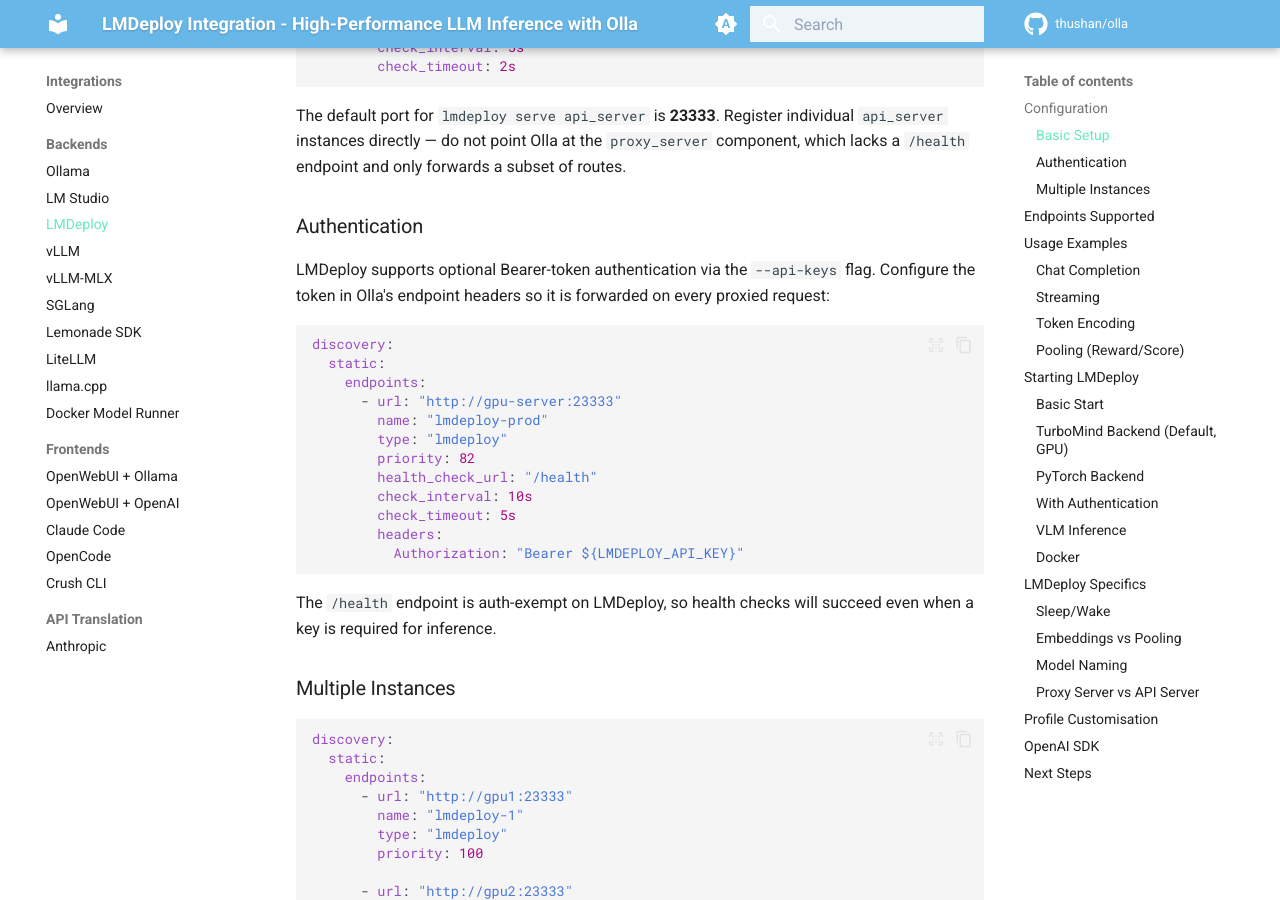
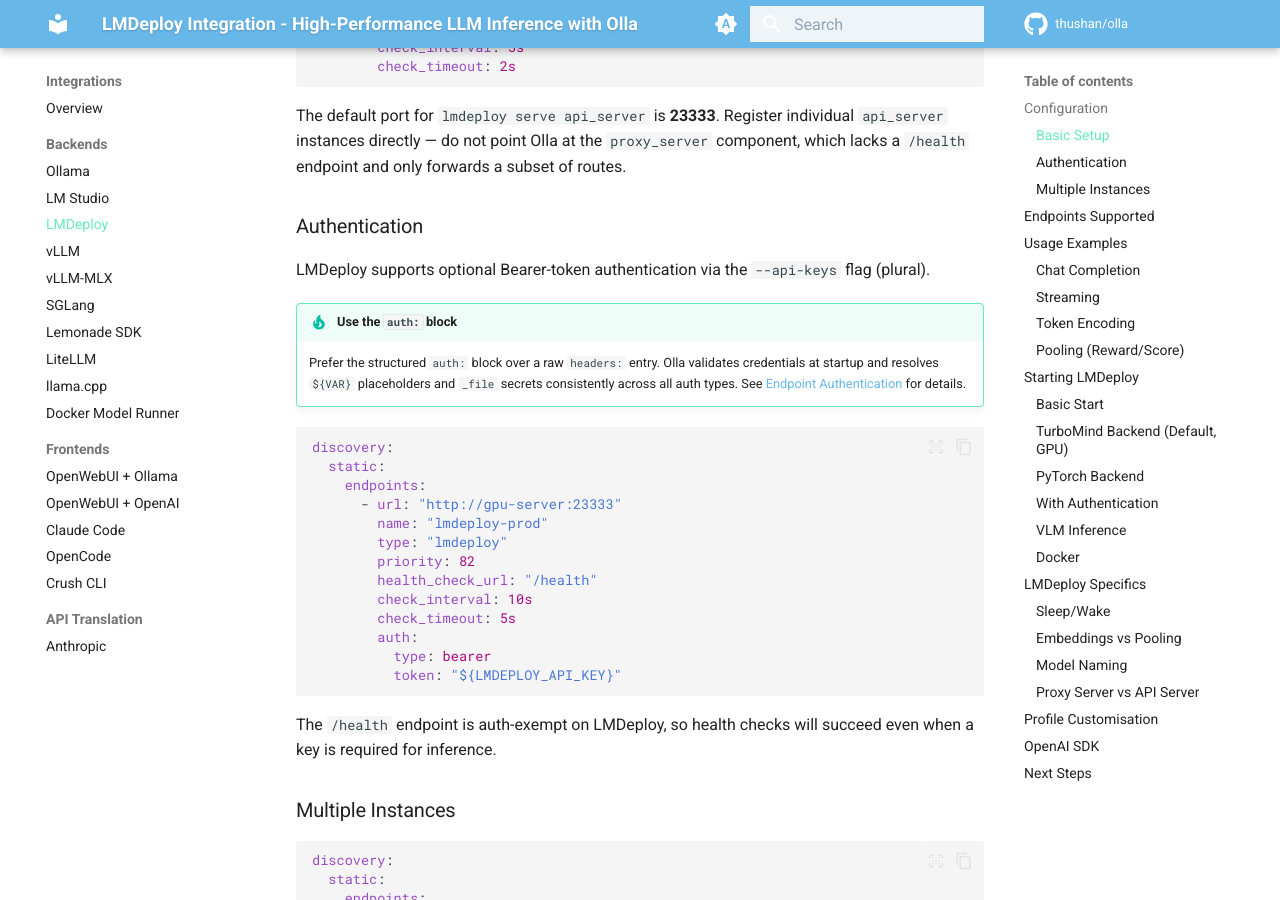
Before and after one commit to leo-3889/olla, an MkDocs documentation site: the page built from docs/content/integrations/backend/lmdeploy.md, in a window 1280 px wide and 900 px high, scrolled down 1339 px. Built offline with MkDocs 1.6.1 and Material for MkDocs 9.7.7, drawn with Linux system fonts in a browser that asks for light colours; comment, search, counter and statistics services are not loaded.

Commit message:
recommend auth block over headers map in lmdeploy docs

````diff
--- a/docs/content/integrations/backend/lmdeploy.md
+++ b/docs/content/integrations/backend/lmdeploy.md
@@ -99,7 +99,12 @@
 
 ### Authentication
 
-LMDeploy supports optional Bearer-token authentication via the `--api-keys` flag. Configure the token in Olla's endpoint headers so it is forwarded on every proxied request:
+LMDeploy supports optional Bearer-token authentication via the `--api-keys` flag (plural).
+
+!!! tip "Use the `auth:` block"
+    Prefer the structured `auth:` block over a raw `headers:` entry. Olla validates credentials
+    at startup and resolves `${VAR}` placeholders and `_file` secrets consistently across all
+    auth types. See [Endpoint Authentication](../../configuration/endpoint-auth.md) for details.
 
 ```yaml
 discovery:
@@ -112,8 +117,9 @@
         health_check_url: "/health"
         check_interval: 10s
         check_timeout: 5s
-        headers:
-          Authorization: "Bearer ${LMDEPLOY_API_KEY}"
+        auth:
+          type: bearer
+          token: "${LMDEPLOY_API_KEY}"
 ```
 
 The `/health` endpoint is auth-exempt on LMDeploy, so health checks will succeed even when a key is required for inference.
````
